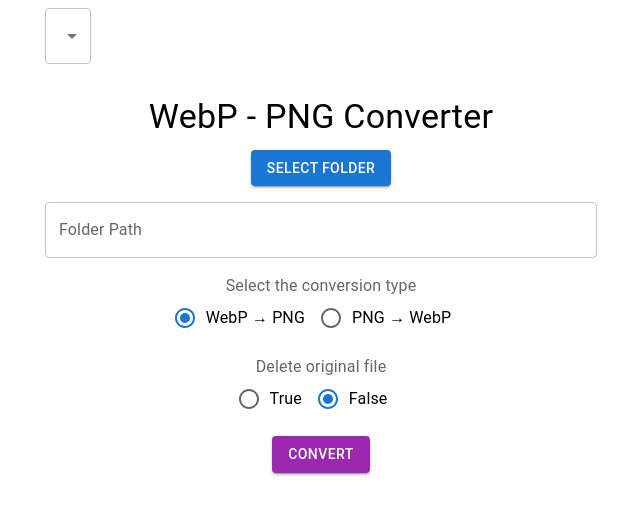
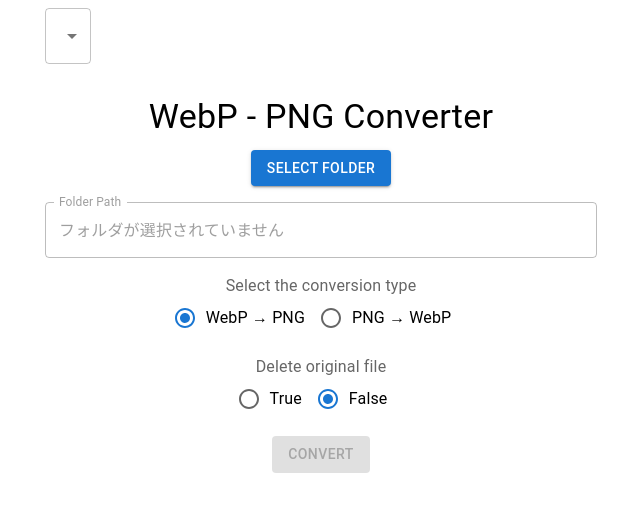
Before and after one commit to yuma-shin/webp-png-converter, a React (Vite) app in the folder src/renderer/: page / in a window 1280 px wide. Shown: the top 514 px of the page, without its empty margins (319-959 px from the left). Built offline with nearby package versions, Linux system fonts and the light colour scheme.

Commit message:
Improved folder selection

```diff
--- a/src/renderer/src/App.jsx
+++ b/src/renderer/src/App.jsx
@@ -5,30 +5,33 @@ import { useTranslation } from 'react-i18next'
 import './I18n'
 
 
+const { electron } = window
+
+
 const App = () => {
 
   const { i18n , t } = useTranslation('Conversion')
 
-  const [folderPath, setFolderPath] = useState('');
+  const [folderPath, setFolderPath] = useState(null);
   const [message, setMessage] = useState('');
   const [isLoading, setIsLoading] = useState(false);
   const [conversionType, setConversionType] = useState('webp-to-png');  // 変換タイプの状態管理
   const [removeFile, setRemoveFile] = useState("false")
 
   const selectFolder = async () => {
-    const folder = await window.electron.selectFolder();  // preload経由でIPC通信
-    setFolderPath(folder || 'フォルダが選択されていません');
+    const folder = await electron.selectFolder();  // preload経由でIPC通信
+    setFolderPath( folder ?? null );
   };
 
   const convertFiles = async () => {
-    if (folderPath && folderPath !== 'フォルダが選択されていません') {
-      setIsLoading(true)
-      const result = await window.electron.convertWebPToPNG(folderPath, conversionType, removeFile);  // IPC通信
-      setIsLoading(false)
-      setMessage(result);
-    } else {
-      setMessage('フォルダを選択してください');
-    }
+
+    if( ! folderPath )
+      return
+
+    setIsLoading(true)
+    const result = await window.electron.convertWebPToPNG(folderPath, conversionType, removeFile);  // IPC通信
+    setIsLoading(false)
+    setMessage(result);
   };
 
   return (
@@ -59,10 +62,10 @@ const App = () => {
             fullWidth
             variant="outlined"
             label={ t('Folder-Path') }
-            value={folderPath}
-            InputProps={{
-              readOnly: true,
-            }}
+            value={folderPath ?? 'フォルダが選択されていません' }
+            aria-readonly = 'true'
+            aria-disabled = 'true'
+            disabled = { true }
           />
         </Box>
 
@@ -101,7 +104,12 @@ const App = () => {
         </Box>
 
 
-        <Button variant="contained" color="secondary" onClick={convertFiles} disabled={isLoading}>
+        <Button
+          variant="contained"
+          color="secondary"
+          onClick={convertFiles}
+          disabled={isLoading || ! folderPath }
+        >
           { t('Convert') }
         </Button>
 
--- a/src/renderer/src/I18n.ts
+++ b/src/renderer/src/I18n.ts
@@ -12,7 +12,7 @@ I18n
 .use(initReactI18next)
 .init({
 
-  resources : { en, jp } ,
+  resources : { en , jp } ,
 
   fallbackLng : 'en' ,
   defaultNS : 'common' ,
```
